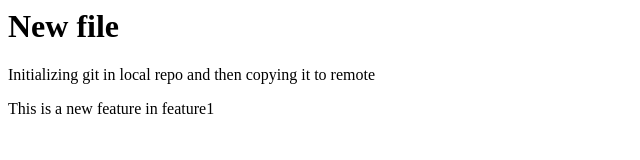
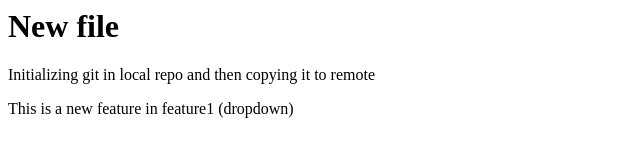
Before and after one commit to nooraphussain/GIT-INIT, a plain HTML site: page index.html in a window 1280 px wide. Shown: the whole page, without its empty margins (0-640 px from the left). Drawn offline with Linux system fonts and the light colour scheme.

```diff
--- a/index.html
+++ b/index.html
@@ -1,4 +1,4 @@
 <h1>New file</h1>
 <p>Initializing git in local repo and then copying it to remote</p>
 
-<p>This is a new feature in feature1</p>
+<p>This is a new feature in feature1 (dropdown)</p>
```
